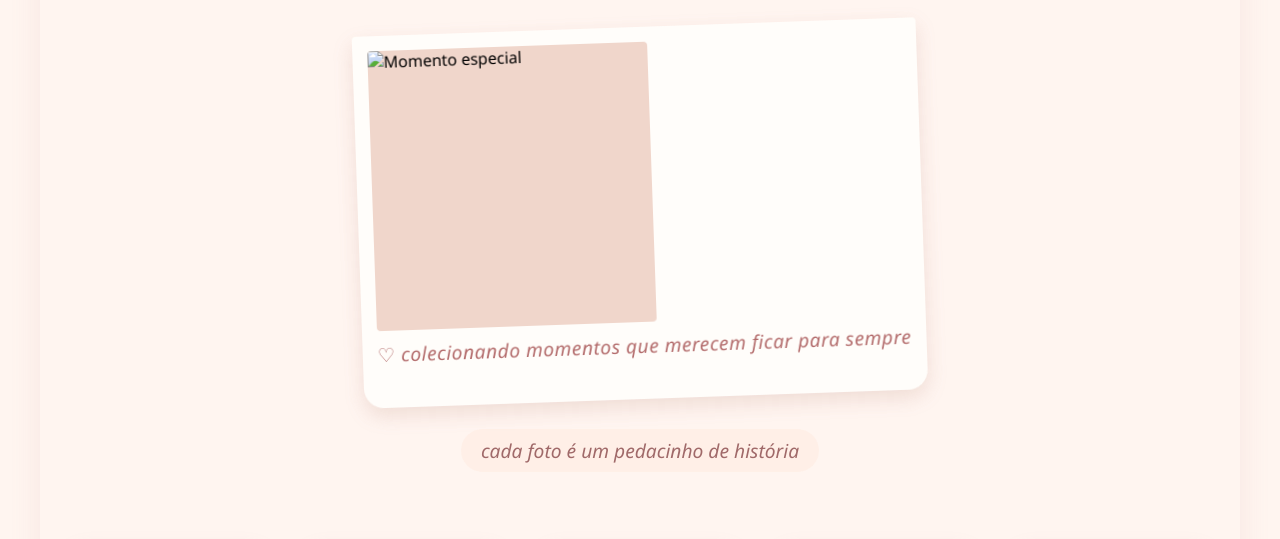
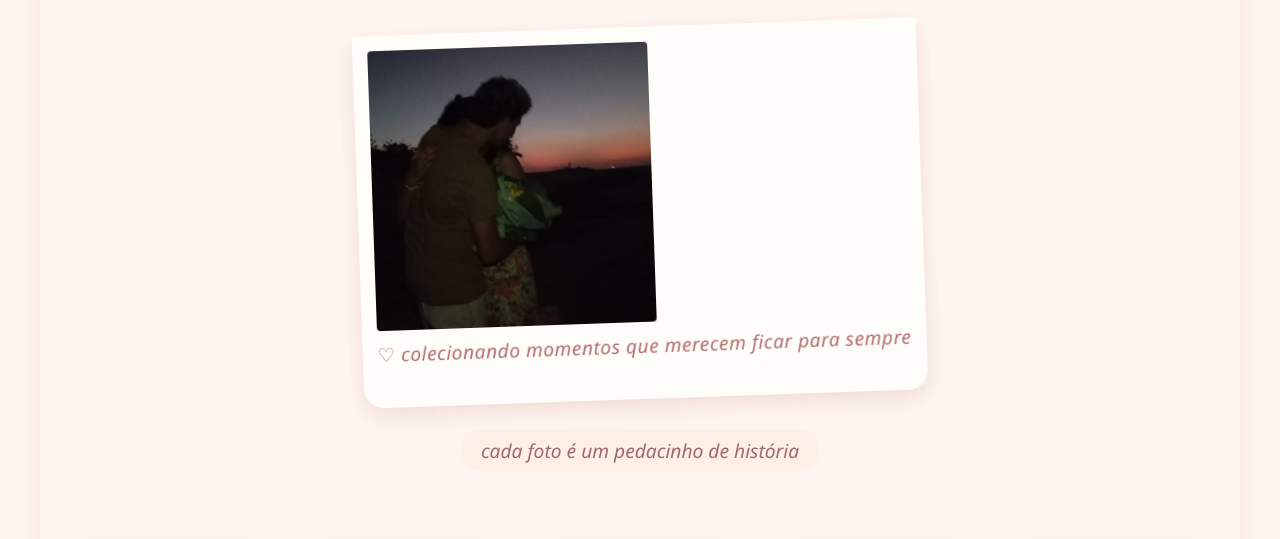
Before and after one commit to Mari-Kelly13/Surpresa, a plain HTML site: page index.html in a window 1280 px wide. Shown: the part 189-728 px from the top of the page. Drawn offline with Linux system fonts and the light colour scheme; the site is published under a folder, as on GitHub Pages, so addresses that start at the root find nothing.

Commit message:
Update index.html

```diff
--- a/index.html
+++ b/index.html
@@ -482,7 +482,7 @@
 
         <div class="polaroid-principal">
             <div class="polaroid">
-                <img src="/fotos/capa.jpeg" alt="Momento especial">
+                <img src="fotos/capa.jpeg" alt="Momento especial">
                 <div class="polaroid-caption">♡ colecionando momentos que merecem ficar para sempre</div>
             </div>
         </div>
```
